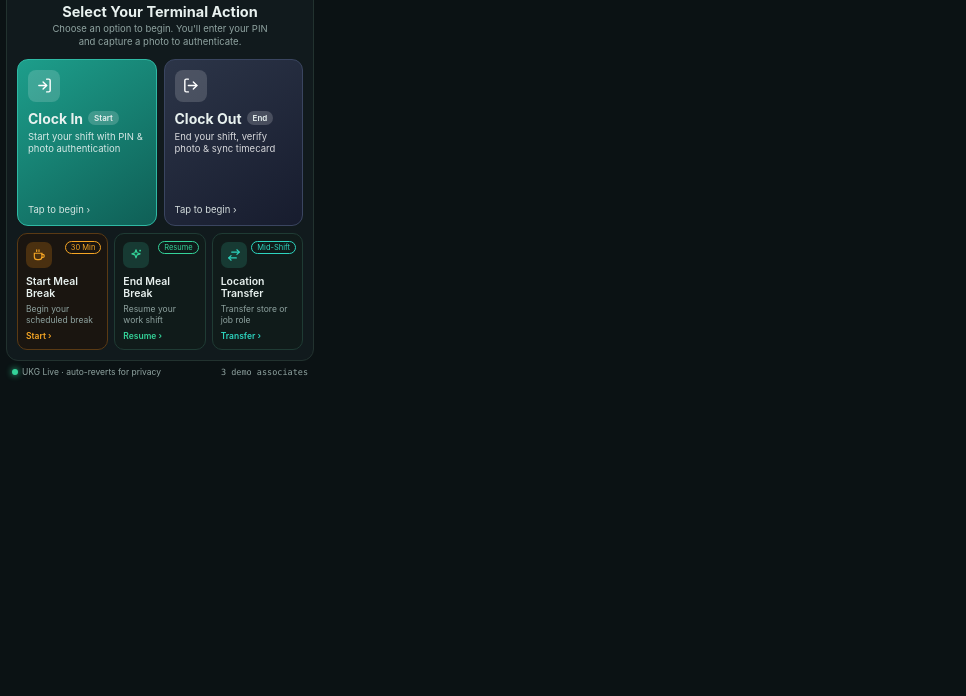
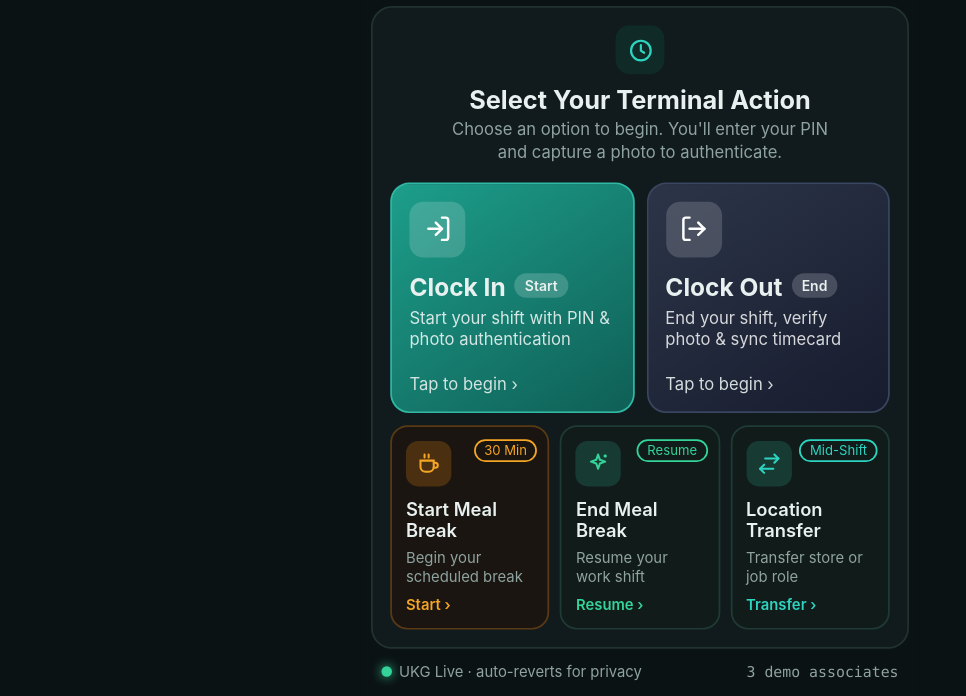
Before and after one commit to anik-m2sys/timekeeping-dashboard, a plain HTML site: page index.html in a window 1280 px wide. Shown: the part 104-800 px from the top of the page, without its empty margins (0-966 px from the left). Drawn offline with Linux system fonts and the light colour scheme.

Commit message:
Update index.html

```diff
--- a/index.html
+++ b/index.html
@@ -2,7 +2,7 @@
 <html lang="en">
 <head>
 <meta charset="utf-8">
-<meta name="viewport" content="width=320, initial-scale=1">
+<meta name="viewport" content="width=device-width, initial-scale=1">
 <title>Timekeeping Terminal</title>
 <style>
   :root{
@@ -14,20 +14,20 @@
   }
   *{box-sizing:border-box;margin:0;padding:0}
   [hidden]{display:none!important}
-  html,body{width:320px;height:489px;background:var(--bg);overflow:hidden}
+  html,body{width:100%;height:100%;background:var(--bg);overflow:hidden}
   body{font-family:-apple-system,BlinkMacSystemFont,"Segoe UI",Inter,Roboto,Helvetica,Arial,sans-serif;color:var(--text);-webkit-font-smoothing:antialiased}
   button,input,select{font:inherit;color:inherit}
   button{cursor:pointer;border:0;background:none}
   svg{display:block}
   .mono{font-family:ui-monospace,"SF Mono",Menlo,Consolas,monospace}
 
-  #app{position:relative;width:320px;height:489px;display:flex;flex-direction:column;background:var(--bg)}
+  #app{position:absolute;left:50%;top:0;width:320px;height:458px;transform-origin:top center;transform:translateX(-50%);display:flex;flex-direction:column;justify-content:center;background:var(--bg)}
 
   /* Header */
   .hdr{display:flex;align-items:center;gap:8px;padding:9px 10px;margin:6px 6px 0;background:var(--panel);border:1px solid var(--line);border-radius:10px}
   .ico{width:30px;height:30px;border-radius:8px;background:var(--tealbg);color:var(--teal);display:grid;place-items:center;flex:none}
   .hdr-t{flex:1;min-width:0}
-  .hdr-t b{display:block;font-size:12px;font-weight:600}
+  .hdr-t b{display:block;font-size:12px;font-weight:600;white-space:nowrap;overflow:hidden;text-overflow:ellipsis}
   .hdr-t span{display:block;font-size:9.5px;color:var(--muted);white-space:nowrap;overflow:hidden;text-overflow:ellipsis}
   .hdr-t span em{font-style:normal;color:var(--text);font-weight:600}
   .clk{text-align:right;flex:none}
@@ -35,13 +35,13 @@
   .clk .d{font-size:8.5px;color:var(--muted);margin-top:1px}
 
   /* Home */
-  .main{flex:1;display:flex;flex-direction:column;margin:6px;padding:10px;background:var(--panel);border:1px solid var(--line);border-radius:12px;min-height:0}
+  .main{flex:none;display:flex;flex-direction:column;margin:6px;padding:10px;background:var(--panel);border:1px solid var(--line);border-radius:12px;min-height:0}
   .intro{text-align:center;margin-bottom:10px}
   .intro .ico{margin:0 auto 6px;width:28px;height:28px}
   .intro h1{font-size:14.5px;font-weight:700}
   .intro p{font-size:9.5px;color:var(--muted);margin-top:3px;line-height:1.35}
-  .big{display:grid;grid-template-columns:1fr 1fr;gap:7px;flex:1;min-height:0}
-  .card{position:relative;text-align:left;border-radius:11px;padding:10px;display:flex;flex-direction:column;border:1px solid var(--line2);transition:transform .12s,filter .12s}
+  .big{display:grid;grid-template-columns:1fr 1fr;gap:7px}
+  .card{position:relative;text-align:left;border-radius:11px;padding:10px;height:132px;display:flex;flex-direction:column;border:1px solid var(--line2);transition:transform .12s,filter .12s}
   .card:hover{filter:brightness(1.1)}
   .card:active{transform:scale(.97)}
   .card:focus-visible{outline:2px solid var(--teal);outline-offset:2px}
@@ -51,7 +51,7 @@
   .card h2{font-size:14px;font-weight:700;display:flex;align-items:center;gap:5px;flex-wrap:wrap}
   .tag{font-size:8px;font-weight:600;padding:2px 6px;border-radius:99px;background:rgba(255,255,255,.18);white-space:nowrap}
   .card p{font-size:9.5px;line-height:1.35;color:rgba(255,255,255,.82);margin-top:4px;flex:1}
-  .card .go{font-size:9.5px;margin-top:6px;display:flex;align-items:center;gap:3px;opacity:.9}
+  .card .go{font-size:9.5px;margin-top:auto;padding-top:6px;display:flex;align-items:center;gap:3px;opacity:.9}
   .small{display:grid;grid-template-columns:repeat(3,1fr);gap:6px;margin-top:7px}
   .sc{position:relative;text-align:left;border-radius:10px;padding:8px;background:#101b1a;border:1px solid #1f3b34;display:flex;flex-direction:column;min-height:112px;transition:filter .12s,transform .12s}
   .sc:hover{filter:brightness(1.15)}
@@ -70,7 +70,7 @@
   .sc.brk .go{color:var(--amber)}
   .sc.xfr .go{color:var(--teal)}
 
-  .ftr{display:flex;justify-content:space-between;align-items:center;padding:0 12px 8px;font-size:8.5px;color:var(--muted)}
+  .ftr{flex:none;margin-top:2px;display:flex;justify-content:space-between;align-items:center;padding:0 12px 8px;font-size:8.5px;color:var(--muted)}
   .live{display:flex;align-items:center;gap:4px}
   .live i{width:6px;height:6px;border-radius:50%;background:var(--green);box-shadow:0 0 6px var(--green)}
 
@@ -596,6 +596,15 @@
     returnTimer = setInterval(function () { s--; if (s <= 0) closeAll(); else upd(); }, 1000);
   }
 
+  // Scale the fixed 320x489 design evenly to fit the tile (never stretched or distorted).
+  function fit() {
+    var app = $("app"), W = 320, H = 458;
+    var scale = Math.min(window.innerWidth / W, window.innerHeight / H);
+    app.style.top = Math.max(0, (window.innerHeight - H * scale) / 2) + "px";
+    app.style.transform = "translateX(-50%) scale(" + scale + ")";
+  }
+  fit(); window.addEventListener("resize", fit);
+
   document.addEventListener("keydown", function (e) { if (e.key === "Escape") closeAll(); });
   window.addEventListener("pagehide", stopCamera);
 })();
```
